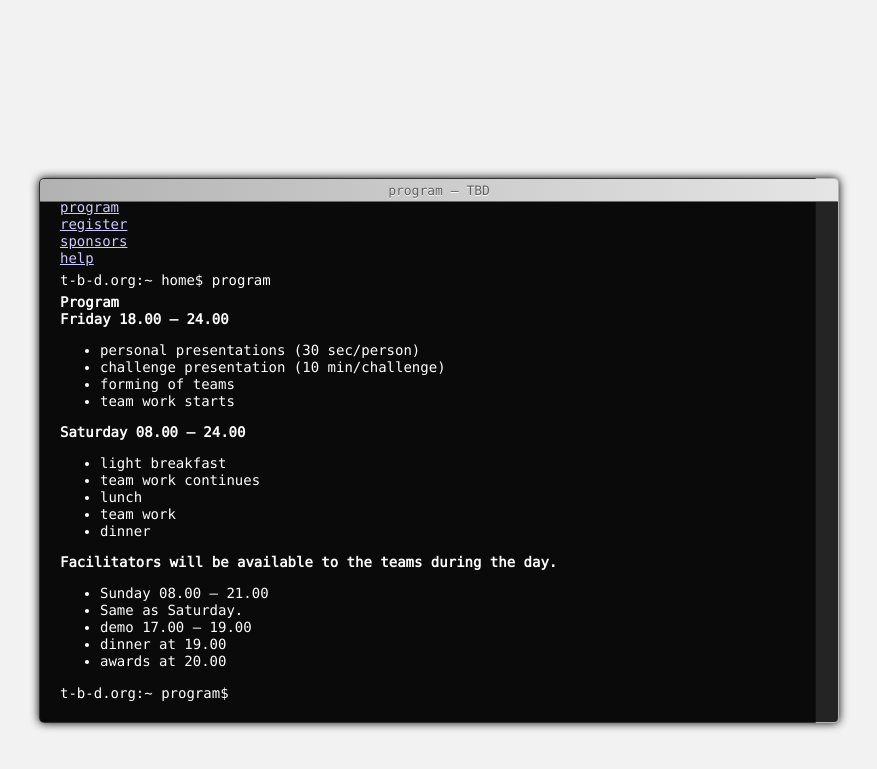
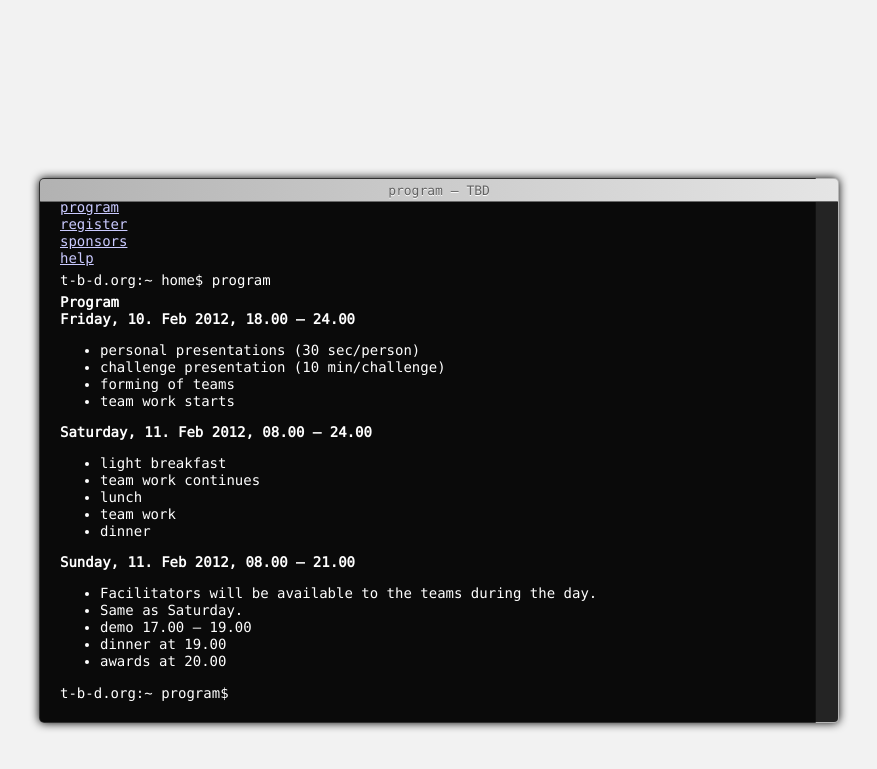
Before and after one commit to T-B-D/t-b-d.github.com, a Jekyll site: the page built from program/index.html, in a window 1280 px wide. Shown: the top 769 px of the page, without its empty margins (201-1078 px from the left). Built offline with Jekyll 4.4.1, drawn with Linux system fonts in a browser that asks for light colours.

Commit message:
program update

```diff
--- a/program/index.html
+++ b/program/index.html
@@ -5,7 +5,7 @@ title: program
 <p>t-b-d.org:~ home$ {{ page.title }}</p>
 <article>
 	<h1>Program</h1>
-	<h2>Friday 18.00 – 24.00</h2>
+	<h2>Friday, 10. Feb 2012, 18.00 – 24.00</h2>
 	<ul>
 		<li>personal presentations (30 sec/person)</li>
 		<li>challenge presentation (10 min/challenge)</li>
@@ -13,7 +13,7 @@ title: program
 		<li>team work starts</li>
 	</ul>
 
-	<h2>Saturday 08.00 – 24.00</h2>
+	<h2>Saturday, 11. Feb 2012, 08.00 – 24.00</h2>
 	<ul>
 		<li>light breakfast</li>
 		<li>team work continues</li>
@@ -22,9 +22,9 @@ title: program
 		<li>dinner</li>
 	</ul>
 
-	<h2>Facilitators will be available to the teams during the day.</h2>
+	<h2>Sunday, 11. Feb 2012, 08.00 – 21.00</h2>
 	<ul>
-		<li>Sunday 08.00 – 21.00</li>
+		<li>Facilitators will be available to the teams during the day.</li>
 		<li>Same as Saturday.</li>
 		<li>demo 17.00 – 19.00</li>
 		<li>dinner at 19.00</li>
```
